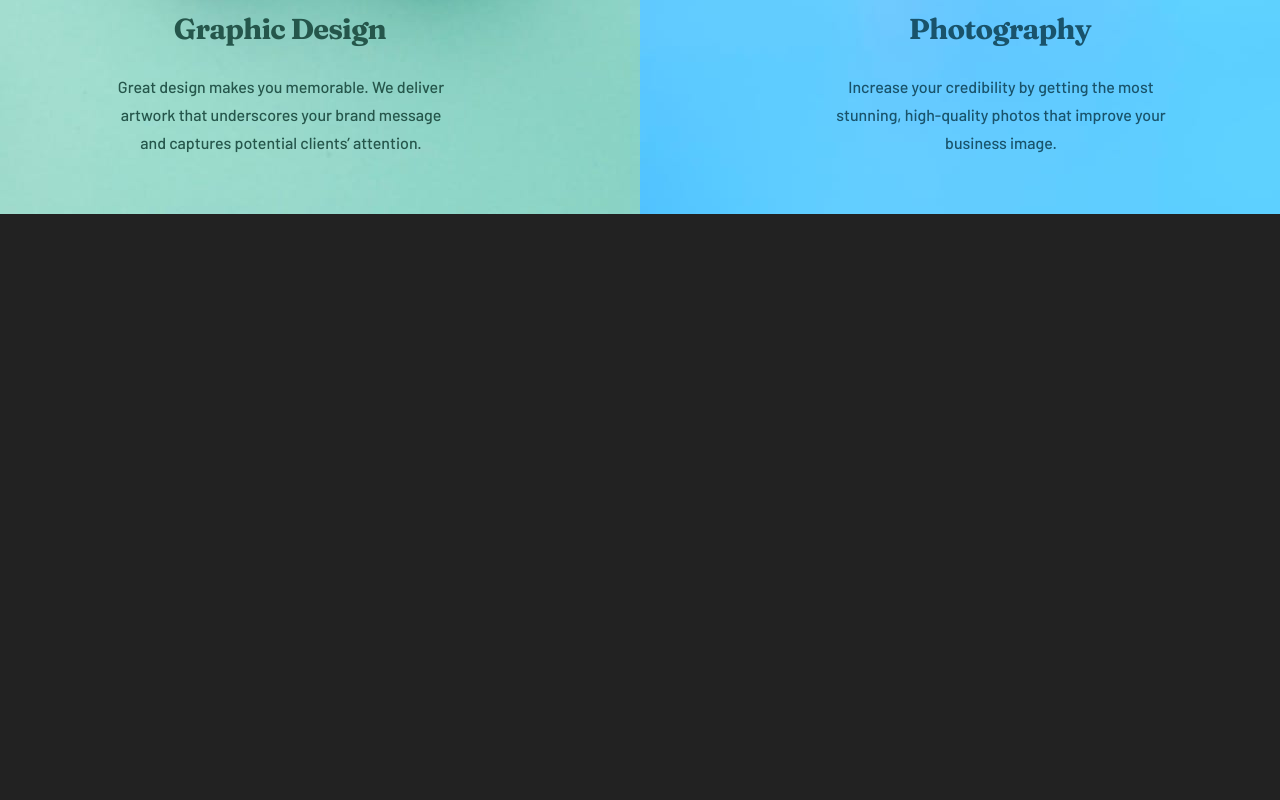
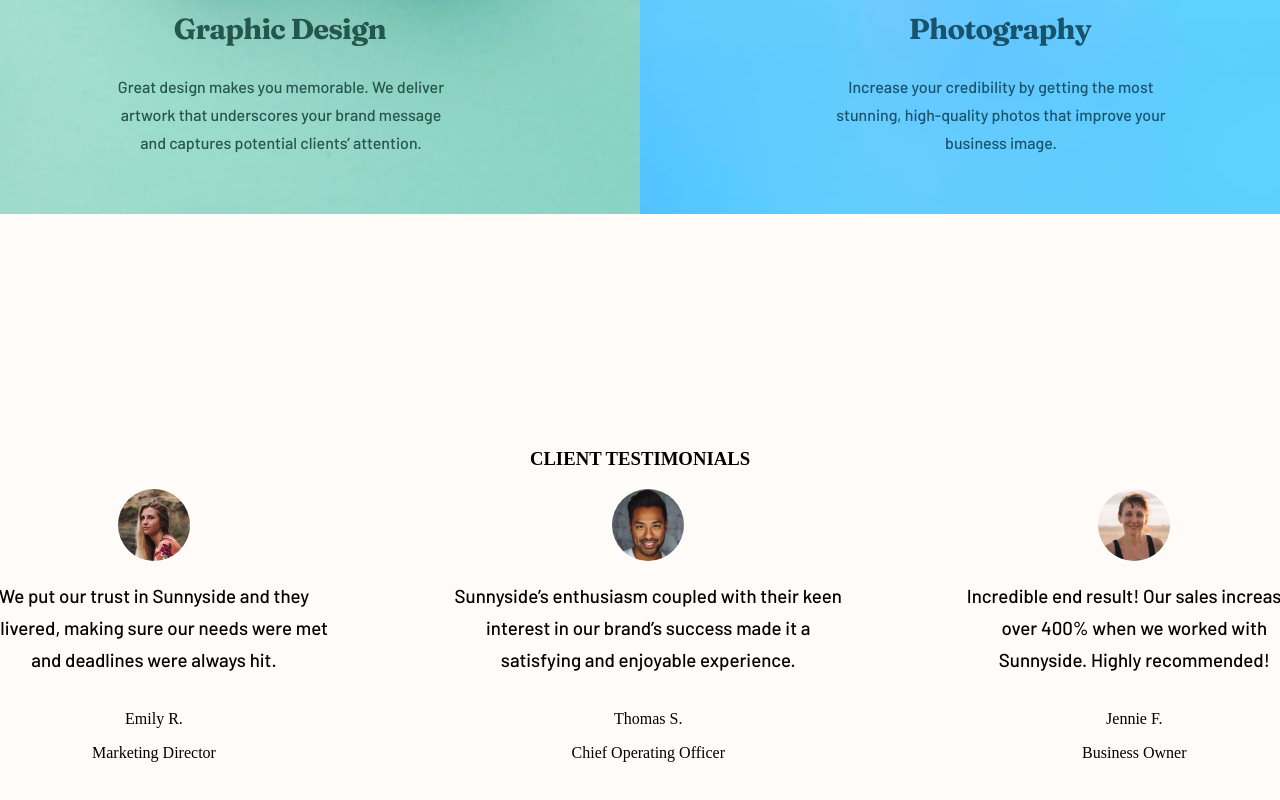
Before and after one commit to ifaronti/Sunny-Side-Agency-Page, a React (Create React App) app in the folder sunny-agency/: page / in a window 1280 px wide. Shown: the part 2386-3186 px from the top of the page. Before the commit the page ends 2600 px from the top, so only its background shows below. Built offline with nearby package versions, Linux system fonts and the light colour scheme; the HTML template or start-up script is replaced by a standard one.

Commit message:
testimonials in progress

```diff
--- a/sunny-agency/public/gridData.json
+++ b/sunny-agency/public/gridData.json
@@ -35,7 +35,7 @@
 
                 ],
 
-        "CLIENT TESTIMONIALS":
+        "testimonials":
                 [
                     {
                         "img":"image-emily.jpg",
--- a/sunny-agency/src/App.js
+++ b/sunny-agency/src/App.js
@@ -1,6 +1,7 @@
 import React from "react";
 import Topnav from './components/Nav'
 import GridCards from './components/Gridcards'
+import Testimonials from "./components/Testimonial";
 
 export default function App(){
   return(
@@ -8,6 +9,7 @@
       <div className="content">
         <Topnav/>
         <GridCards/>
+        <Testimonials/>
       </div>
     </main>
   )
--- /dev/null
+++ b/sunny-agency/src/components/Testimonial.js
@@ -0,0 +1,35 @@
+import React, {useState, useEffect} from "react";
+
+export default function Testimonials(){
+    let [testimonial, setTestimonial] = useState ([])
+
+    useEffect(() => {
+        fetch('gridData.json')
+            .then(response => response.json())
+            .then(json => setTestimonial(json.testimonials))
+    }, [])
+
+    let rating = testimonial.map(rating => {
+        return(
+            <div className="rating-wrap">
+                <img className="client-img" src={`${process.env.PUBLIC_URL}/assets/images/${rating.img}`} alt=""/>
+                <p className="client-words">{rating.testimonial}</p>
+                <div className="name-position">
+                    <p className="client-name">{rating.name}</p>
+                    <p className="client-position">{rating.position}</p>
+                </div>
+            </div>
+        )
+    })
+
+    return(
+        <div className="testimonial-wrap">
+            <div className="testimonial">
+                <h3>CLIENT TESTIMONIALS</h3>
+                <div className="rating">
+                    {rating}
+                </div>
+            </div>
+        </div>
+    )
+}
--- a/sunny-agency/src/index.css
+++ b/sunny-agency/src/index.css
@@ -146,7 +146,7 @@
     grid-template-columns: 1fr;
 }
 
-p,h3{
+p,h2, h3{
     z-index: 8;
 }
 
@@ -268,3 +268,49 @@
 .details{
     color: hsl(167, 40%, 24%);
 }
+
+.testimonial-wrap{
+    position: relative;
+    width: 100%;
+    height: 780px;
+    display: flex;
+    flex-direction: column;
+    /* align-items: center; */
+    justify-content: center;
+    background-color: #FFFBF8;
+}
+
+.testimonial{
+    width: 100%;
+    display: flex;
+    flex-direction: column;
+    align-items: center;
+    justify-content: center;
+}
+
+.rating-wrap{
+    display: flex;
+    flex-direction: column;
+    align-items: center;
+}
+
+.h3{
+    font-family: 'Fraunces Bold';
+}
+
+.rating{
+    display: flex;
+    text-align: center;
+}
+
+.client-img{
+    border-radius: 100%;
+    height: 4.5rem;
+}
+
+.client-words{
+    font-family: 'Barlow Medium';
+    width: 78%;
+    font-size: 1.17rem;
+    line-height: 32px;
+}
```
